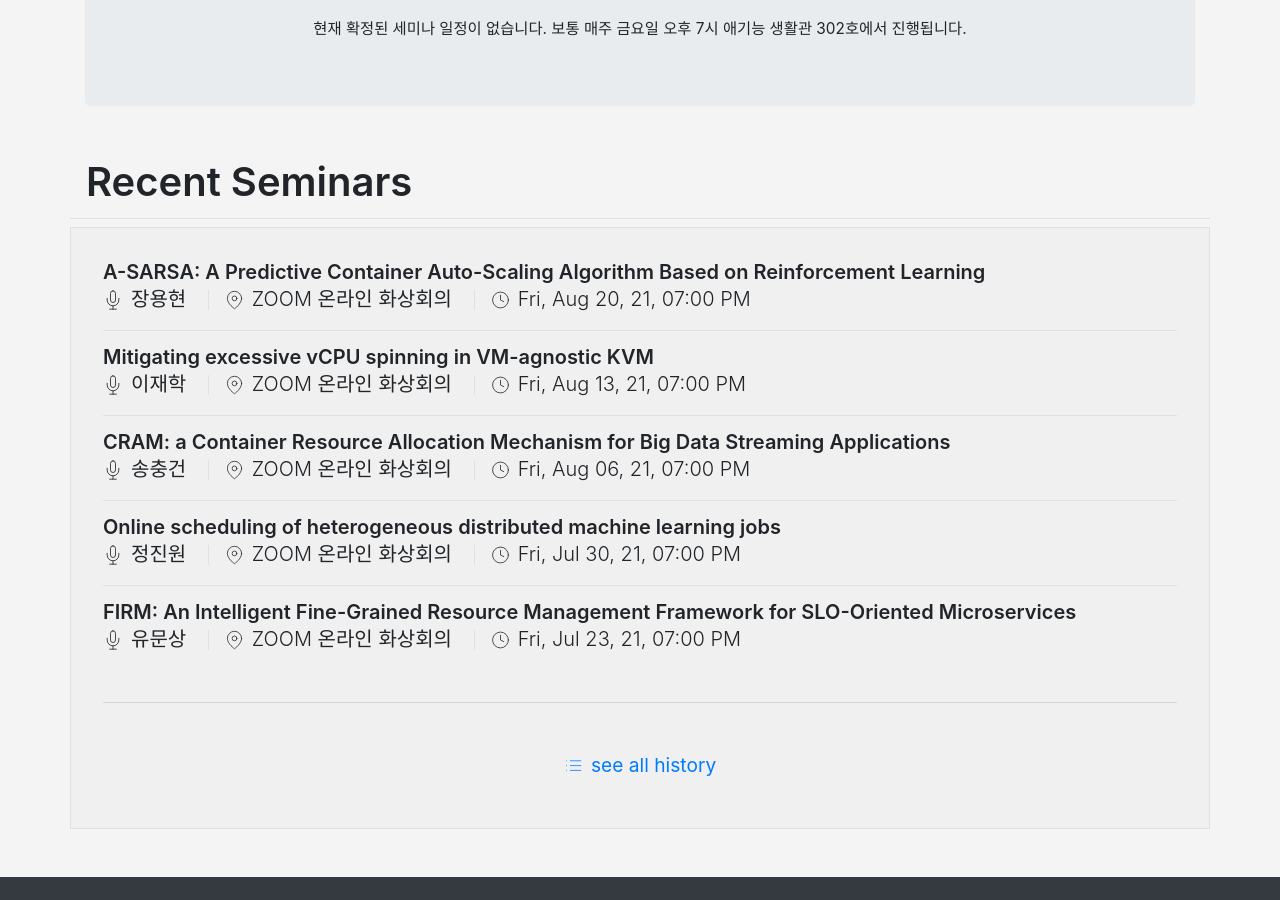
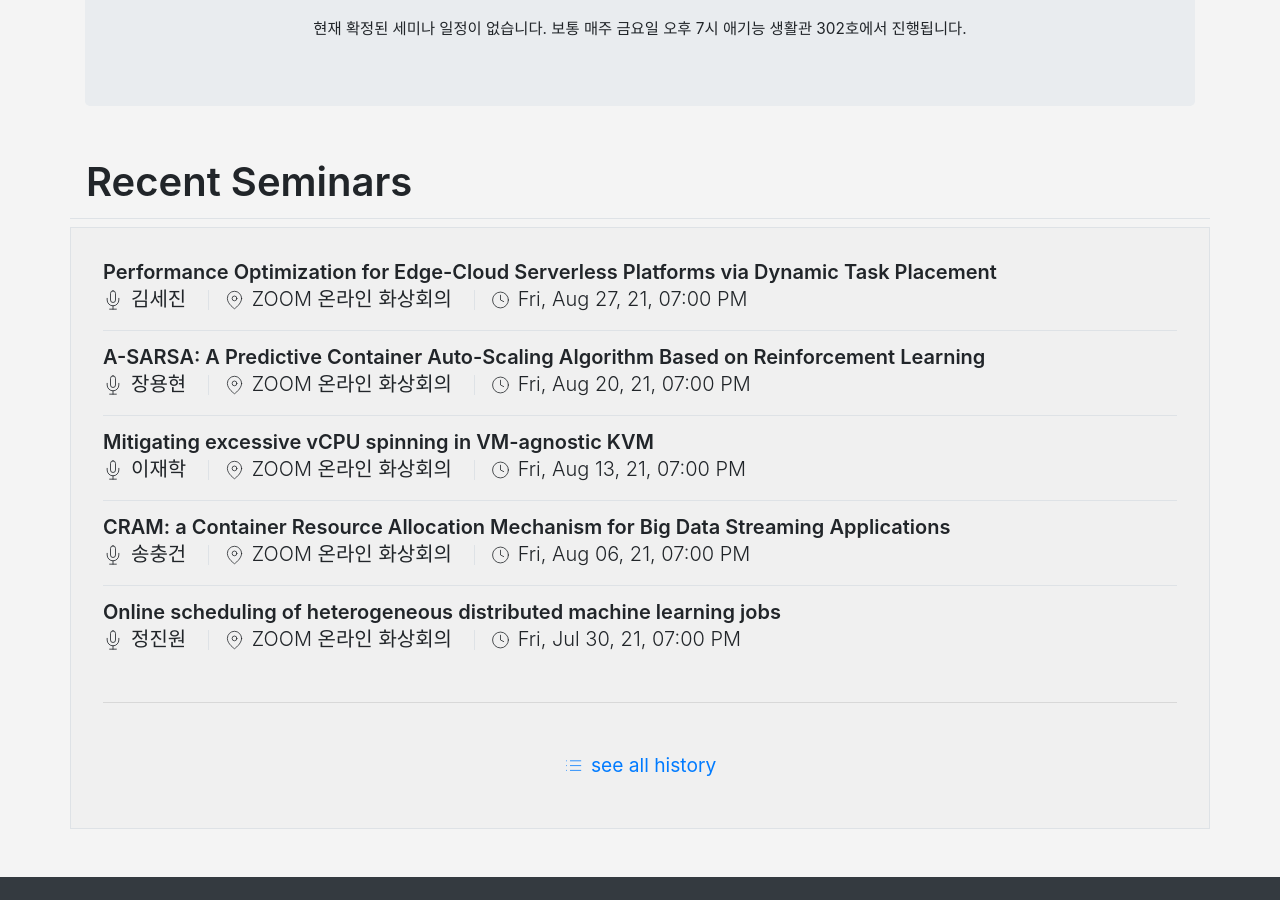
Before and after one commit to KU-Cloud/ku-cloud.github.io, a Jekyll site: the page built from seminar.html, in a window 1280 px wide and 900 px high, scrolled down 355 px. Built offline with Jekyll 4.4.1, drawn with Linux system fonts in a browser that asks for light colours.

Commit message:
Update seminars.yaml

```diff
--- a/_data/seminars.yaml
+++ b/_data/seminars.yaml
@@ -747,3 +747,7 @@
   date: 2021-08-20T19:00:00.000+0900
   speacker: 장용현
   location: ZOOM 온라인 화상회의
+- title: Performance Optimization for Edge-Cloud Serverless Platforms via Dynamic Task Placement
+  speacker: 김세진
+  date: 2021-08-27T19:00:00.000+0900
+  location: ZOOM 온라인 화상회의
```
